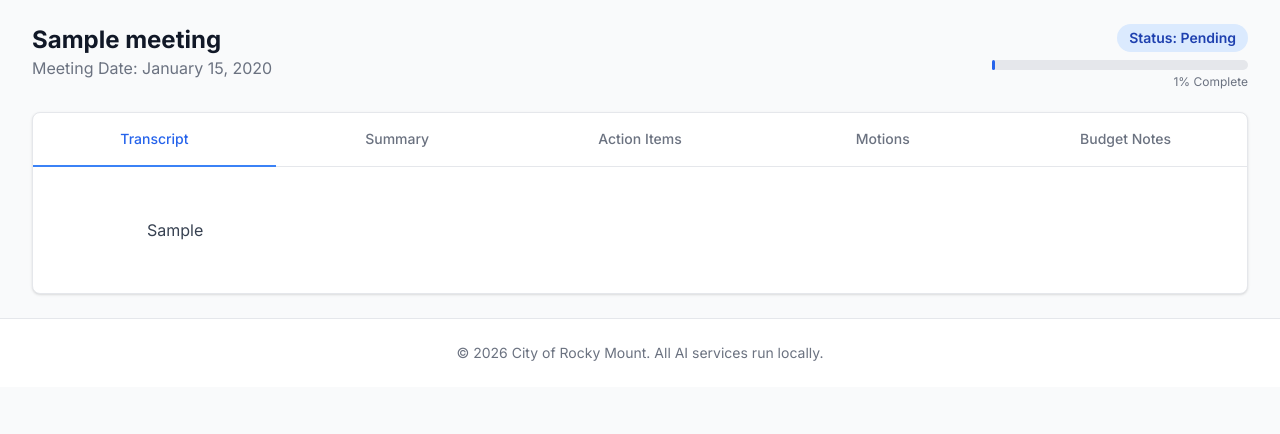
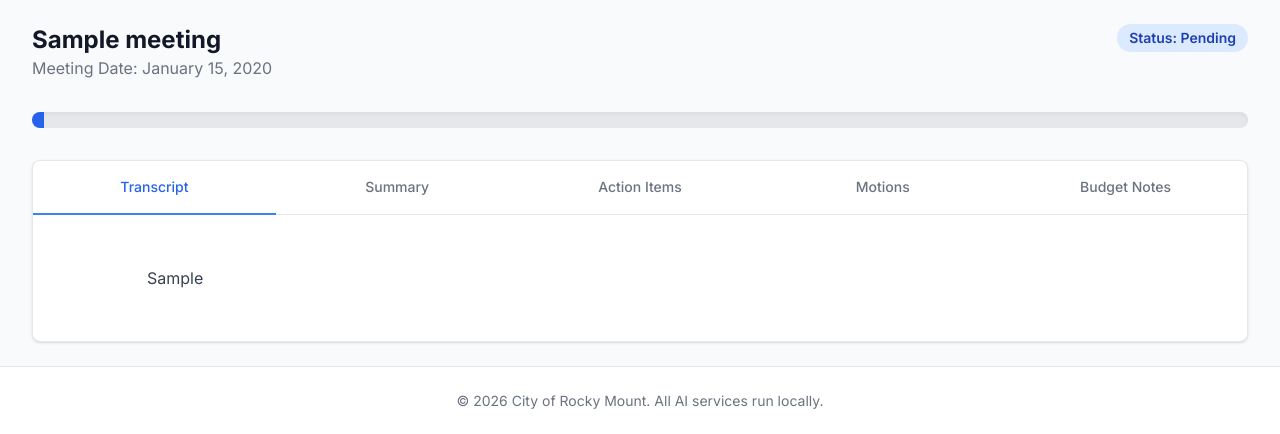
Before and after one commit to rockymount114/Youtube-mp4-download, a Flask app: page /meeting/1 in a window 1280 px wide. Shown: the part 65-499 px from the top of the page. Run offline with Flask 3, Linux system fonts and the light colour scheme; a user stored in the database is signed in; tables that the repository leaves empty hold one stand-in row (values such as "Sample post"); some libraries are stand-ins or nearby versions.

Commit message:
transciption is working and make sure output is english

```diff
--- a/app/__init__.py
+++ b/app/__init__.py
@@ -18,6 +18,7 @@ def create_app():
     app.config['SQLALCHEMY_DATABASE_URI'] = os.getenv('DATABASE_URL')
     app.config['SQLALCHEMY_TRACK_MODIFICATIONS'] = False
     app.config['UPLOAD_FOLDER'] = os.path.join(app.root_path, '..', 'uploads', 'audio')
+    app.config['POLLING_INTERVAL'] = int(os.getenv('POLLING_INTERVAL', 10))
 
     db.init_app(app)
 
--- a/app/services/transcription.py
+++ b/app/services/transcription.py
@@ -19,7 +19,8 @@ def transcribe_meeting(meeting_id):
         # Load model (as per scribetext.py example)
         model = WhisperModel("medium", device="cpu", compute_type="int8")
 
-        segments, info = model.transcribe(audio_path, beam_size=5)
+        # Force English language to avoid misdetection (e.g., Welsh)
+        segments, info = model.transcribe(audio_path, beam_size=5, language="en")
 
         duration = info.duration
         transcript_parts = []
--- a/app/templates/meeting_detail.html
+++ b/app/templates/meeting_detail.html
@@ -6,21 +6,25 @@
         <h1 class="text-2xl font-bold text-gray-900">{{ meeting.title }}</h1>
         <p class="text-gray-500">Meeting Date: {{ meeting.meeting_date.strftime('%B %d, %Y') }}</p>
     </div>
-    <div class="flex flex-col items-end space-y-2">
+    <div class="flex flex-col items-end">
         <span id="status-badge" class="px-3 py-1 inline-flex text-sm leading-5 font-semibold rounded-full
             {% if meeting.status == 'Analyzed' %}bg-green-100 text-green-800
             {% elif meeting.status == 'Error' %}bg-red-100 text-red-800
             {% else %}bg-blue-100 text-blue-800{% endif %}">
             Status: {{ meeting.status }}
         </span>
-        {% if meeting.status not in ['Analyzed', 'Error'] %}
-        <div id="progress-container" class="w-64 bg-gray-200 rounded-full h-2.5 mt-2">
-            <div id="progress-bar" class="bg-blue-600 h-2.5 rounded-full" style="width: {{ meeting.progress }}%"></div>
-            <p id="progress-text" class="text-xs text-gray-500 mt-1 text-right">{{ meeting.progress }}% Complete</p>
-        </div>
-        {% endif %}
     </div>
 </div>
+
+{% if meeting.status not in ['Analyzed', 'Error'] %}
+<div id="progress-container" class="w-full bg-gray-200 rounded-full h-4 mb-8 shadow-inner overflow-hidden">
+    <div id="progress-bar" class="bg-blue-600 h-full transition-all duration-500 ease-out" style="width: {{ meeting.progress }}%"></div>
+    <div class="flex justify-between mt-1 px-1">
+        <p class="text-xs font-medium text-blue-600">Processing meeting...</p>
+        <p id="progress-text" class="text-xs font-bold text-blue-700">{{ meeting.progress }}% Complete</p>
+    </div>
+</div>
+{% endif %}
 
 <div class="bg-white shadow overflow-hidden sm:rounded-lg border border-gray-200">
     <!-- Tabs Navigation -->
@@ -193,7 +197,7 @@
     }
 
     {% if meeting.status not in ['Analyzed', 'Error'] %}
-    pollInterval = setInterval(pollStatus, 3000);
+    pollInterval = setInterval(pollStatus, {{ config['POLLING_INTERVAL'] * 1000 }});
     {% endif %}
 </script>
 {% endblock %}
--- a/scribetext.py
+++ b/scribetext.py
@@ -22,7 +22,8 @@ model = WhisperModel("base",
                      compute_type="int8")
 
 print(f"Transcribing {audio_file}...")
-segments, info = model.transcribe(audio_file, beam_size=5)
+# Force language='en' to avoid misdetection as Welsh
+segments, info = model.transcribe(audio_file, beam_size=5, language='en')
 
 print(f"Detected language: {info.language} (probability: {info.language_probability:.2f})")
 
```
Also changed, not shown: uploads/audio/20260609_165152_Committee_of_the_Whole_Meeting_June_8_2026.mp3.txt (added, +1 -0 lines).
